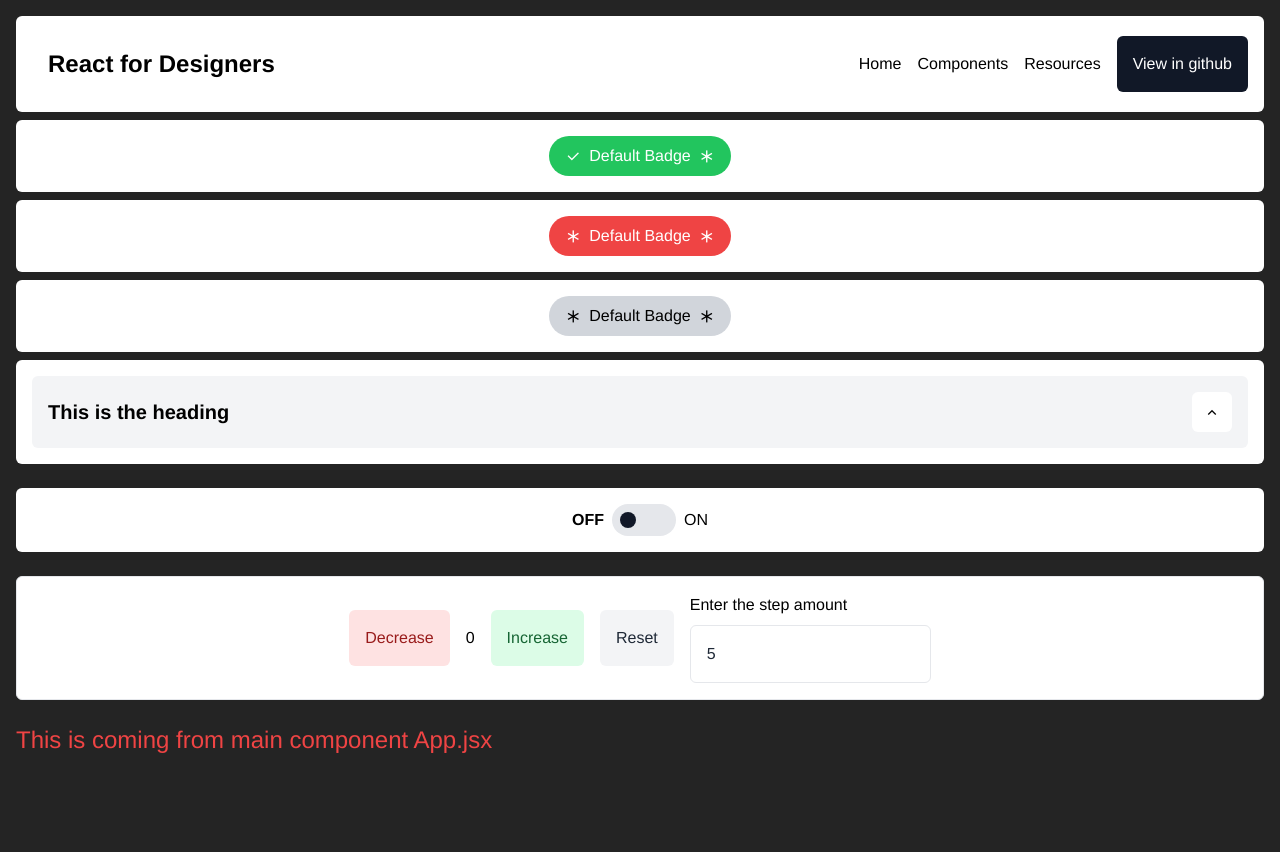
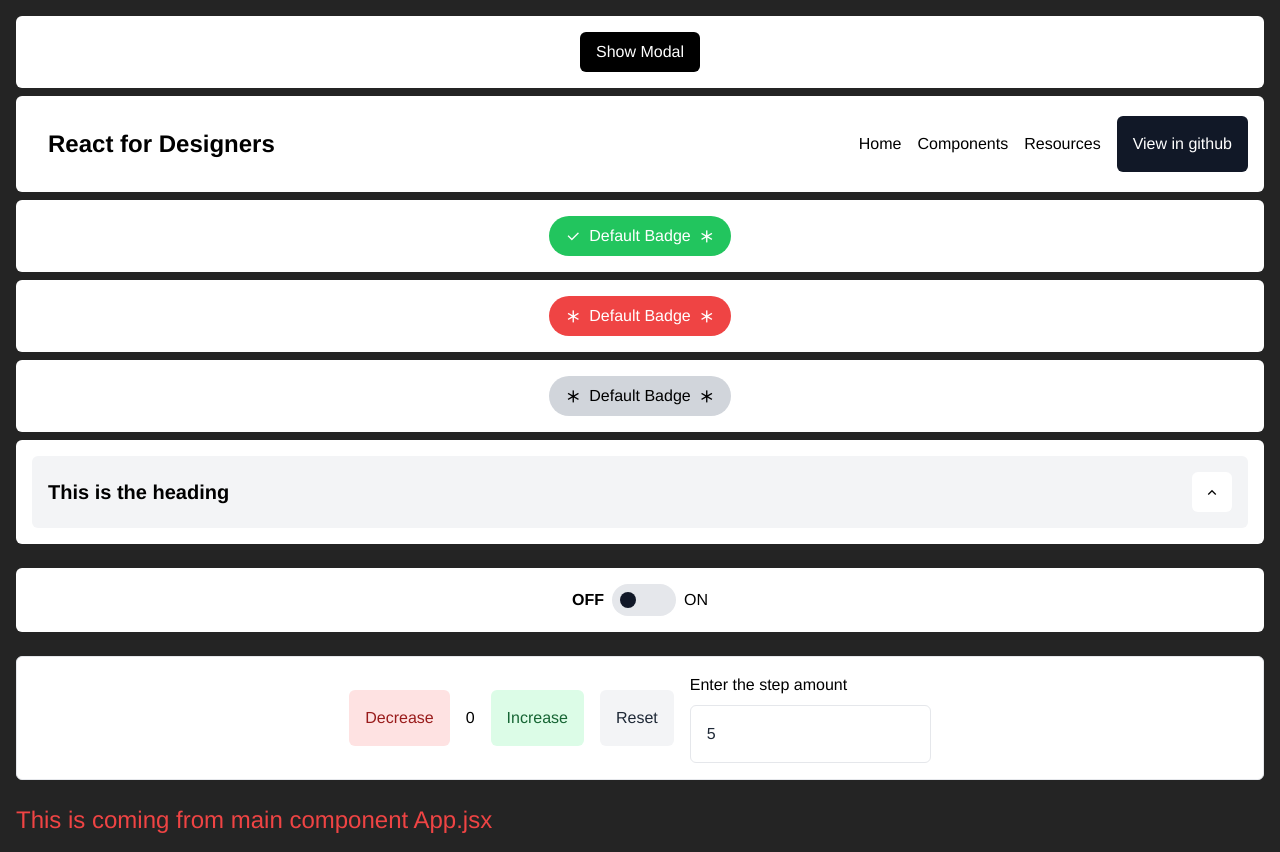
Before and after one commit to saikrishnacelupuri/react-for-designers, a React (Vite) app: page / in a window 1280 px wide. Before the commit the page ends 800 px from the top, so only its background shows below. Built offline with nearby package versions, Linux system fonts and the light colour scheme.

Commit message:
added modal

```diff
--- a/src/App.jsx
+++ b/src/App.jsx
@@ -10,6 +10,7 @@ import CounterCart from './components/CounterCart.jsx'
 import Accordion from './components/Accordion.jsx'
 import ToggleSwitch from './components/ToggleSwitch.jsx'
 import Badge from './components/Badge.jsx'
+import Modal from './components/Modal.jsx'
 
 function App() {
 
@@ -17,6 +18,7 @@ function App() {
   return (
     <>
     <div className='flex flex-col gap-2'>
+    <Modal/>
     <Header/>
     <Badge text="Default Badge" variant="positive" iconBefore="ri-check-line" iconAfter="ri-asterisk"/>
     <Badge text="Default Badge" variant="negative" iconBefore="ri-asterisk" iconAfter="ri-asterisk"/>
--- a/src/components/Button.jsx
+++ b/src/components/Button.jsx
@@ -1,8 +1,12 @@
-function Button({text}) {
+function Button({text, className, onClick})
+
+
+
+{
 
 
   return (
-    <button>
+    <button className={className} onClick={onClick}>
       {text}
     </button>
   )
--- /dev/null
+++ b/src/components/Modal.jsx
@@ -0,0 +1,68 @@
+import { useState } from "react";
+import Button from "./Button";
+
+function Modal() {
+  const [isOpen, setIsOpen] = useState(false);
+
+  function trigger() {
+    setIsOpen(!isOpen);
+  }
+
+
+  return (
+    <div className="w-full bg-white rounded-md p-4 flex justify-center">
+      <Button
+        text="Show Modal"
+        className="bg-black text-white rounded-md px-4 py-2"
+        onClick={trigger}
+      ></Button>
+
+      {isOpen &&
+
+      <div className="fixed inset-0 bg-black bg-opacity-50 flex items-center justify-center z-50">
+
+
+        <div className="w-[640px] mx-auto my-auto  bg-white rounded-md text-black overflow-hidden shadow-xl">
+          <div className="bg-white border flex justify-between border-b border-gray-200 p-4">
+            <h1>Modal headline</h1>
+
+            <i className="ri-close-fill" onClick={trigger}></i>
+          </div>
+
+          <div className="bg-gray p-4 border boder-b border-gray-200">
+            <p>
+              Lorem Ipsum is simply dummy text of the printing and typesetting
+              industry. Lorem Ipsum has been the industry's standard dummy text
+              ever since the 1500s, when an unknown printer took a galley of
+              type and scrambled it to make a type specimen book. It has
+              survived not only five centuries, but also the leap into
+              electronic typesetting, remaining essentially unchanged. It was
+              popularised in the 1960s with the release of Letraset sheets
+              containing Lorem Ipsum passages, and more recently with desktop
+              publishin
+            </p>
+          </div>
+
+          <div className="bg-white p-4 flex flex-row gap-4 justify-end">
+            <Button
+              text="Cancel"
+              className="bg-gray-300 px-4 py-2 rounded-md text-black"
+              onClick={trigger}
+            ></Button>
+            <Button
+              text="Proceed"
+              className="bg-green-600 px-4 py-2 rounded-md text-white"
+              onClick={trigger}
+            ></Button>
+          </div>
+        </div>
+
+
+
+      </div>
+      }
+    </div>
+  );
+}
+
+export default Modal;
```
